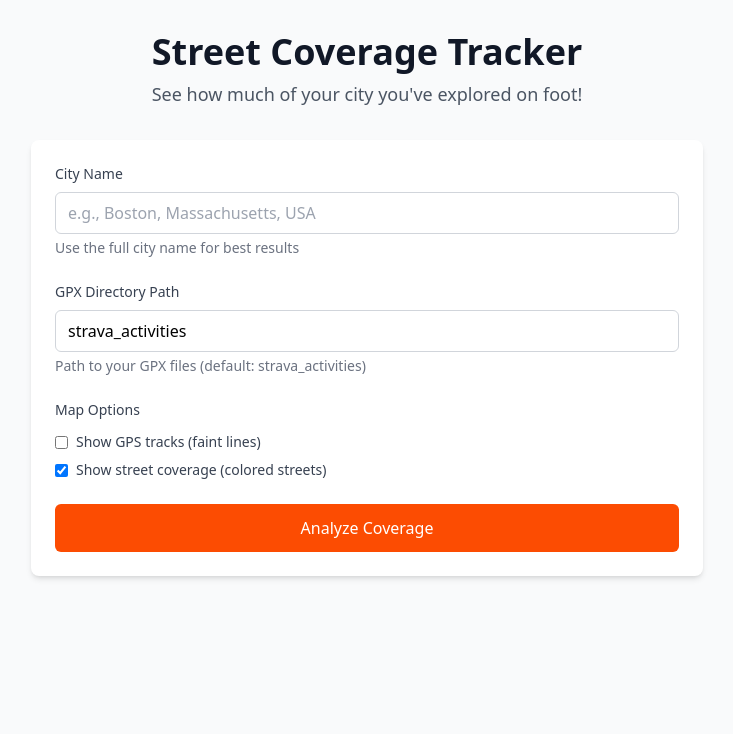
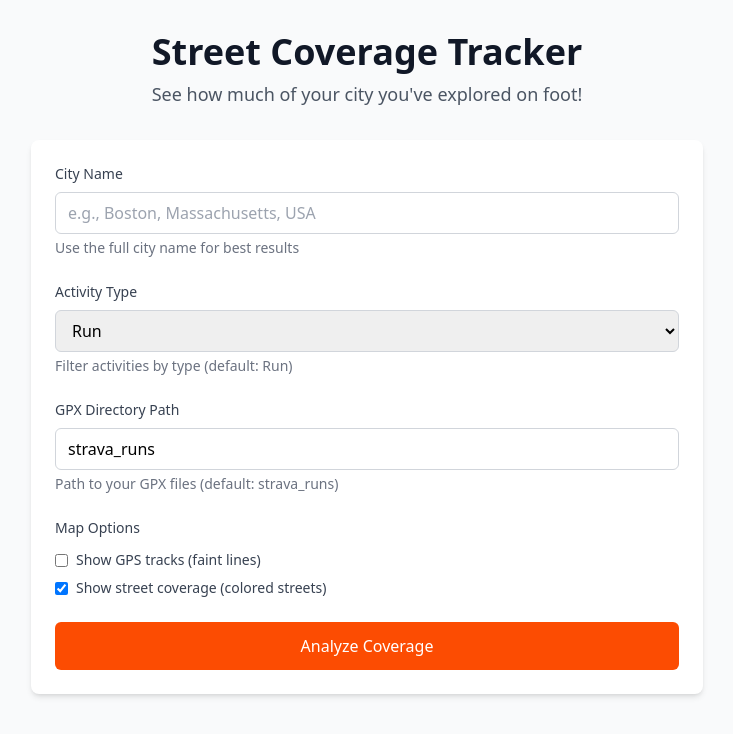
Before and after one commit to markmace/map_coverage, a FastAPI app: page / in a window 1280 px wide. Shown: the top 734 px of the page, without its empty margins (273-1006 px from the left). Run offline with FastAPI, Linux system fonts and the light colour scheme; some libraries are stand-ins or nearby versions.

Commit message:
new activity feature, changes to file loading

```diff
--- a/templates/index.html
+++ b/templates/index.html
@@ -39,9 +39,27 @@
                         name="city_name"
                         required
                         placeholder="e.g., Boston, Massachusetts, USA"
+                        class="w-full px-3 py-2 border border-gray-300 rounded-md focus:outline-none focus:ring-2 focus:ring-strava focus:border-transparent">
+                    <p class="text-sm text-gray-500 mt-1">Use the full city name for best results</p>
+                </div>
+
+                <!-- Activity Type -->
+                <div>
+                    <label for="activity_type" class="block text-sm font-medium text-gray-700 mb-2">
+                        Activity Type
+                    </label>
+                    <select
+                        id="activity_type"
+                        name="activity_type"
                         class="w-full px-3 py-2 border border-gray-300 rounded-md focus:outline-none focus:ring-2 focus:ring-strava focus:border-transparent"
                     >
-                    <p class="text-sm text-gray-500 mt-1">Use the full city name for best results</p>
+                        <option value="Run">Run</option>
+                        <option value="Bike">Bike</option>
+                        <option value="Walk">Walk</option>
+                        <option value="Hike">Hike</option>
+                        <option value="All">All Activities</option>
+                    </select>
+                    <p class="text-sm text-gray-500 mt-1">Filter activities by type (default: Run)</p>
                 </div>
 
                 <!-- GPX Directory Path -->
@@ -53,10 +71,9 @@
                         type="text"
                         id="gpx_dir"
                         name="gpx_dir"
-                        value="strava_activities"
-                        class="w-full px-3 py-2 border border-gray-300 rounded-md focus:outline-none focus:ring-2 focus:ring-strava focus:border-transparent"
-                    >
-                    <p class="text-sm text-gray-500 mt-1">Path to your GPX files (default: strava_activities)</p>
+                        value="strava_runs"
+                        class="w-full px-3 py-2 border border-gray-300 rounded-md focus:outline-none focus:ring-2 focus:ring-strava focus:border-transparent">
+                    <p class="text-sm text-gray-500 mt-1">Path to your GPX files (default: strava_runs)</p>
                 </div>
 
                 <!-- Visualization Options -->
@@ -138,6 +155,7 @@
 
             const formData = new FormData();
             formData.append('city_name', document.getElementById('city_name').value);
+            formData.append('activity_type', document.getElementById('activity_type').value);
             formData.append('gpx_dir', document.getElementById('gpx_dir').value);
             formData.append('show_gps', document.getElementById('show_gps').checked);
             formData.append('show_streets', document.getElementById('show_streets').checked);
@@ -163,16 +181,16 @@
                 // Populate stats
                 document.getElementById('stats').innerHTML = `
                     <div class="bg-blue-50 p-4 rounded-lg">
-                        <h3 class="font-medium text-blue-900">Total Streets</h3>
-                        <p class="text-2xl font-bold text-blue-600">${result.total_streets.toLocaleString()}</p>
+                        <h3 class="font-medium text-blue-900">Total Segments</h3>
+                        <p class="text-2xl font-bold text-blue-600">${(result.total_segments || 0).toLocaleString()}</p>
                     </div>
                     <div class="bg-green-50 p-4 rounded-lg">
-                        <h3 class="font-medium text-green-900">Covered Streets</h3>
-                        <p class="text-2xl font-bold text-green-600">${result.covered_streets.toLocaleString()}</p>
+                        <h3 class="font-medium text-green-900">Covered Segments</h3>
+                        <p class="text-2xl font-bold text-green-600">${(result.covered_segments || 0).toLocaleString()}</p>
                     </div>
                     <div class="bg-purple-50 p-4 rounded-lg">
                         <h3 class="font-medium text-purple-900">Coverage</h3>
-                        <p class="text-2xl font-bold text-purple-600">${result.coverage_percentage.toFixed(1)}%</p>
+                        <p class="text-2xl font-bold text-purple-600">${(result.coverage_percentage || 0).toFixed(1)}%</p>
                     </div>
                 `;
 
--- a/webapp.py
+++ b/webapp.py
@@ -36,7 +36,8 @@ async def home(request: Request):
 @app.post("/analyze", response_model=CoverageResponse)
 async def analyze_coverage(
     city_name: str = Form(...),
-    gpx_dir: str = Form("strava_activities"),
+    activity_type: str = Form("Run"),
+    gpx_dir: str = Form("strava_runs"),
     show_gps: bool = Form(False),
     show_streets: bool = Form(True)
 ):
@@ -50,15 +51,15 @@ async def analyze_coverage(
         # Load city streets
         tracker.load_city_streets(network_type="drive")
         # Load GPX files from the specified directory
-        tracker.load_gpx_directory(gpx_dir)
+        tracker.load_gpx_directory(gpx_dir, activity_type=activity_type)
         if len(tracker.activities) == 0:
             raise HTTPException(status_code=400, detail="No valid GPX files found in directory")
         # Process activities
         tracker.process_activities()
         # Generate outputs
         safe_city = city_name.replace(' ', '_').replace(',', '_')
-        map_filename = f"coverage_map_{safe_city}.html"
-        stats_filename = f"coverage_stats_{safe_city}.json"
+        map_filename = f"coverage_map_{safe_city}_{activity_type}.html"
+        stats_filename = f"coverage_stats_{safe_city}_{activity_type}.json"
         tracker.create_map(f"static/{map_filename}", show_gps=show_gps, show_streets=show_streets)
         tracker.export_statistics(f"static/{stats_filename}")
         # Calculate coverage
```
Also changed, not shown: main.py (+26 -17 lines).
